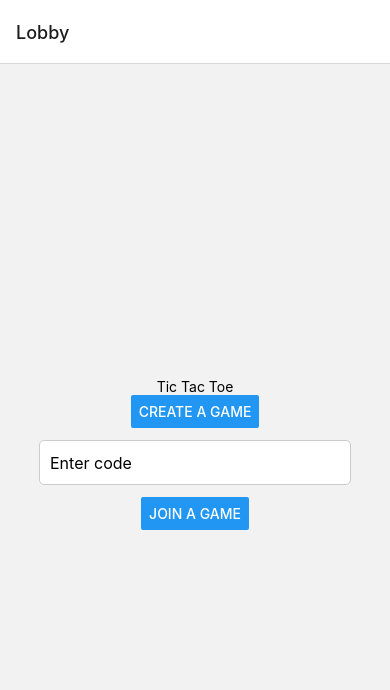
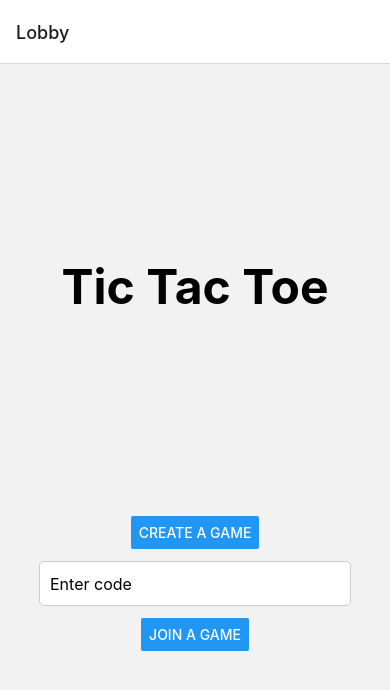
Before and after one commit to mkwalters/ttt, a React Native app: screen / in a window 390 px wide. Shown: the top 690 px of the page. Built offline with nearby package versions, Linux system fonts and the light colour scheme.

Commit message:
slightly better UI appaearance

```diff
--- a/screens/GameScreen.tsx
+++ b/screens/GameScreen.tsx
@@ -1,6 +1,6 @@
 import React, { useState, useEffect } from "react";
 import { View, TouchableOpacity, Text, Alert, Platform } from "react-native";
-import { styles } from "../styles/Gamescreen";
+import { styles } from "../styles/style";
 import { NativeStackScreenProps } from "@react-navigation/native-stack";
 import { RootStackParamList } from "../App";
 import {
@@ -79,11 +79,13 @@ const GameScreen: React.FC<GameScreenProps> = ({ navigation, route }) => {
 
   return (
     <View style={styles.container}>
-      <Text>You are playing with the {pieces} pieces</Text>
+      <Text style={styles.gameInfo}>
+        You are playing with the {pieces} pieces
+      </Text>
       {pieces === currentPlayerToMove ? (
-        <Text>Your turn to play</Text>
+        <Text style={styles.gameInfo}>Your turn to play</Text>
       ) : (
-        <Text>Waiting for opponent's move...</Text>
+        <Text style={styles.gameInfo}>Waiting for opponent's move...</Text>
       )}
 
       <View style={styles.board}>
--- a/screens/Lobby.tsx
+++ b/screens/Lobby.tsx
@@ -2,7 +2,7 @@ import React, { useState } from "react";
 import { Button, View, TextInput, Alert, Text, Platform } from "react-native";
 import { NativeStackScreenProps } from "@react-navigation/native-stack";
 import { RootStackParamList } from "../App";
-import { styles } from "../styles/Gamescreen";
+import { styles } from "../styles/style";
 import { getDomain, createGame, joinGame } from "../util";
 
 type LobbyProps = NativeStackScreenProps<RootStackParamList, "Lobby">;
@@ -12,7 +12,7 @@ const Lobby: React.FC<LobbyProps> = ({ navigation }) => {
 
   return (
     <View style={{ flex: 1, alignItems: "center", justifyContent: "center" }}>
-      <Text>Tic Tac Toe</Text>
+      <Text style={styles.title}>Tic Tac Toe</Text>
       <Button
         title="Create a game"
         onPress={async () => {
--- a/styles/Gamescreen.ts
+++ b/styles/style.ts
@@ -1,6 +1,15 @@
 import { StyleSheet } from "react-native";
-// TODO: rename this file to just be generic
+
 const styles = StyleSheet.create({
+  title: {
+    fontSize: 48,
+    fontWeight: "bold",
+    marginBottom: 200,
+  },
+  gameInfo: {
+    fontSize: 20,
+    marginBottom: 40,
+  },
   container: {
     flex: 1,
     justifyContent: "center",
```
